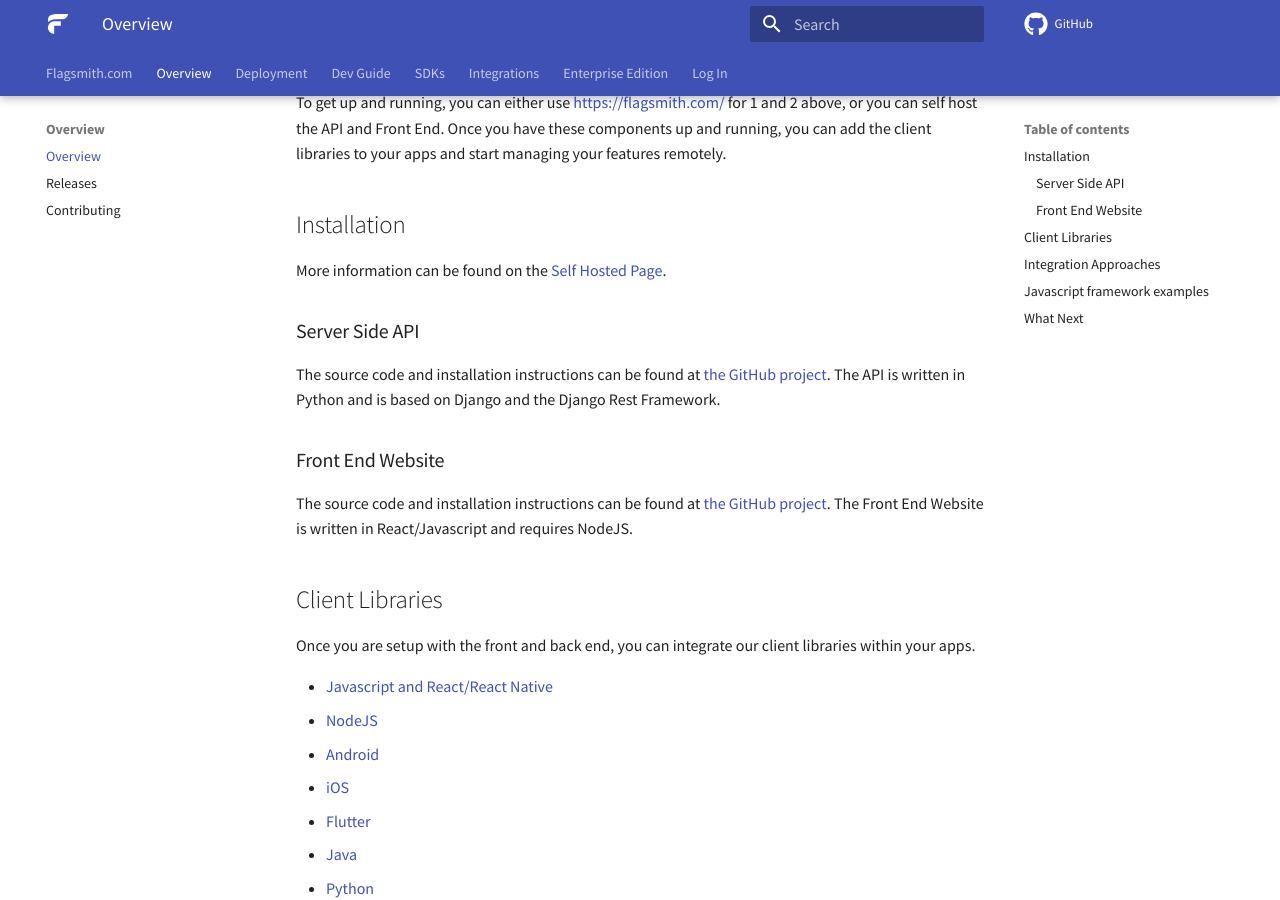
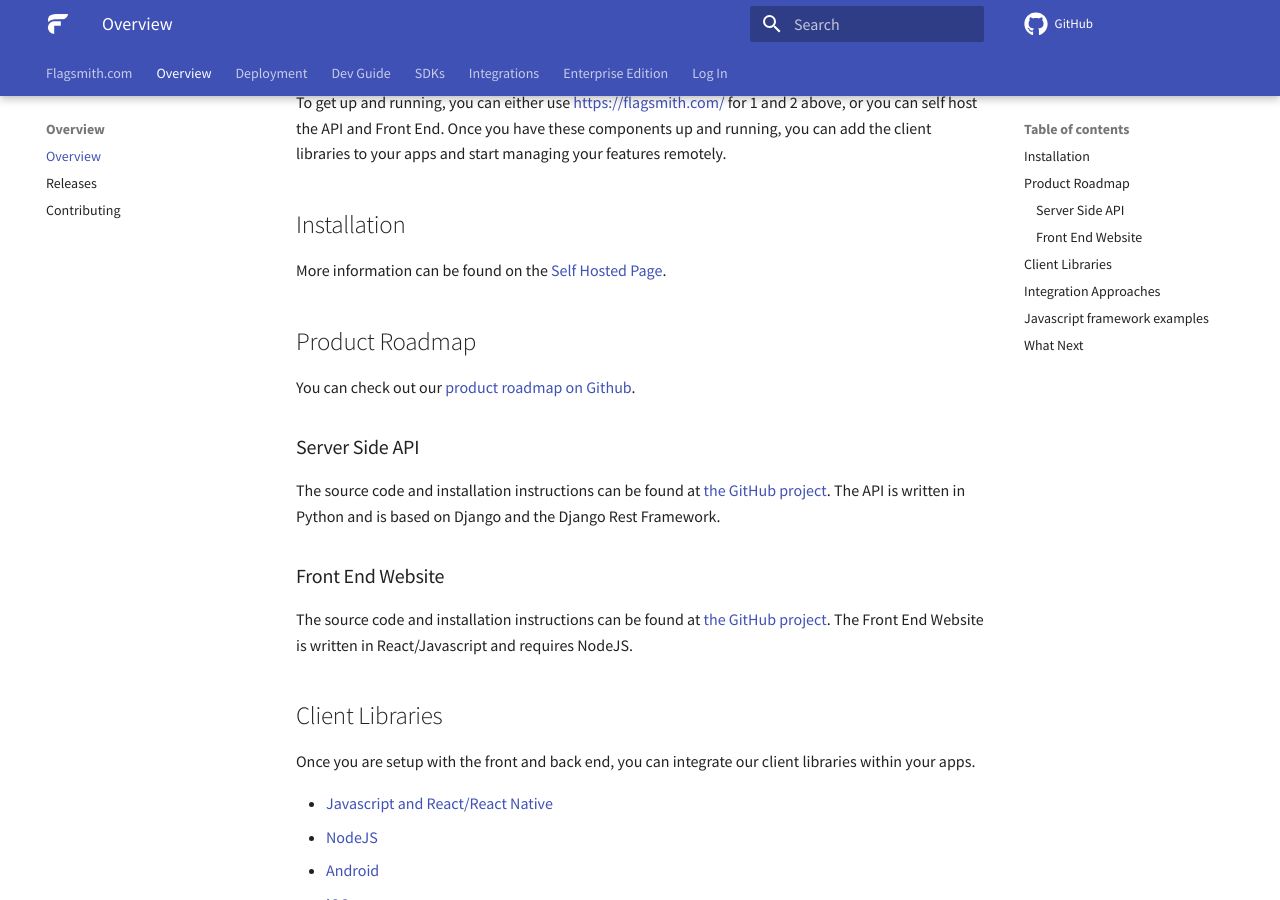
Before and after one commit to Flagsmith/flagsmith-docs, an MkDocs documentation site: the page built from docs/index.md, in a window 1280 px wide and 900 px high, scrolled down 564 px. Built offline with MkDocs 1.6.1 and Material for MkDocs 9.7.7, drawn with Linux system fonts in a browser that asks for light colours; comment, search, counter and statistics services are not loaded.

Commit message:
added roadmap

```diff
--- a/docs/index.md
+++ b/docs/index.md
@@ -15,6 +15,10 @@ To get up and running, you can either use [https://flagsmith.com/](https://flags
 ## Installation
 
 More information can be found on the [Self Hosted Page](/self-hosting).
+
+## Product Roadmap
+
+You can check out our [product roadmap on Github](https://github.com/Flagsmith/flagsmith-api/projects/1).
 
 ### Server Side API
 
```
